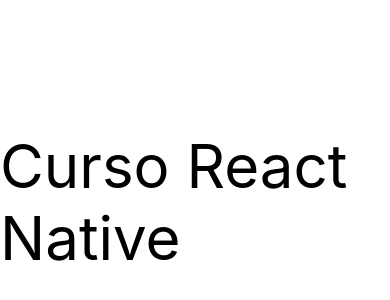
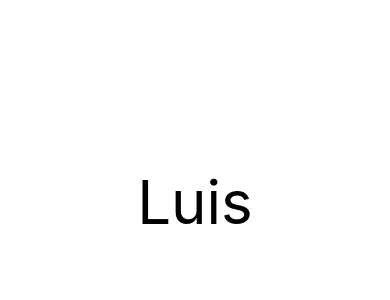
Before and after one commit to crrl/RNative, a React Native app in the folder Proyecto01/: screen / in a window 390 px wide. Shown: the part 220-520 px from the top of the page. Built offline with nearby package versions, Linux system fonts and the light colour scheme.

Commit message:
Avance modulo 09.

```diff
--- a/Proyecto01/App.js
+++ b/Proyecto01/App.js
@@ -68,9 +68,18 @@
     */
     //Devolver un valor.
     const getValor = () => 'Curso React Native';
-    this.setState({
-      valor: getValor()
-    });
+
+    //Devolver un objeto.
+    const getObjeto = () => ({
+      nombre: 'Luis',
+      puesto: 'Programador'
+    })
+
+    // this.setState({
+    //   valor: getValor()
+    // });
+
+    this.setState({ valor: getObjeto().nombre });
   }
 
   componentDidMount() {
```
